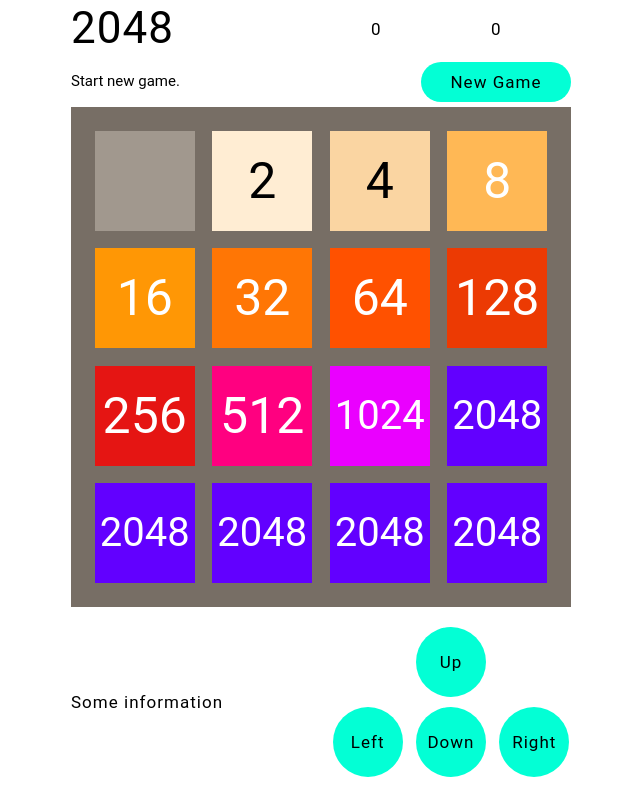
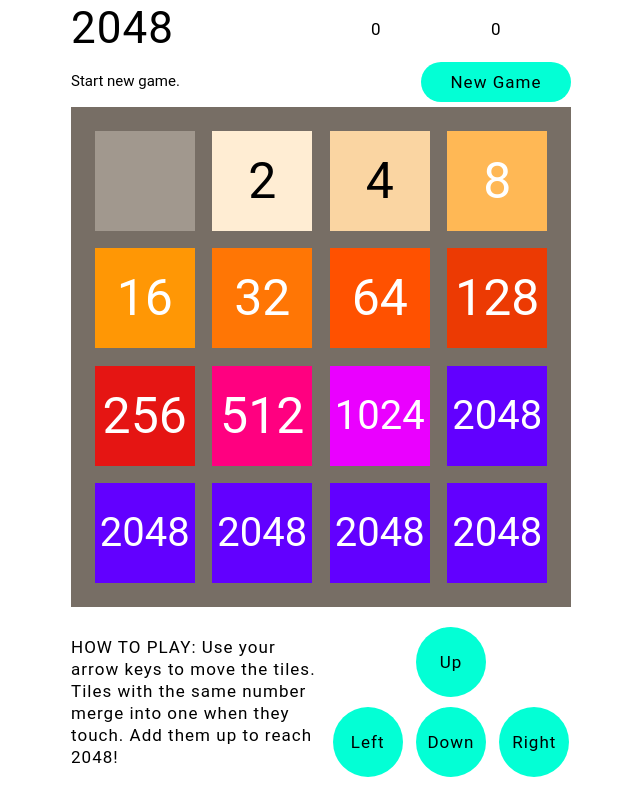
Before and after one commit to I-vasilich-I/react-game, a React app: page / in a window 1280 px wide. Shown: the whole page, without its empty margins (319-959 px from the left). Built offline with nearby package versions, Linux system fonts and the light colour scheme.

Commit message:
feat: footer, board re-rendering

```diff
--- a/src/assets/sass/layouts/_main.scss
+++ b/src/assets/sass/layouts/_main.scss
@@ -23,10 +23,10 @@
   // justify-content: center;
   width: 100px;
   height: 100px;
-  background-color: rgba(238, 228, 218, 0.35);
+  // background-color: rgba(238, 228, 218, 0.35);
   @include font(5rem, 200%, black);
   text-align: center;
-  //padding-top: 15%;
+  // padding-top: 15%;
   &--0 {
     background-color: rgba(238, 228, 218, 0.35);
   }
--- a/src/modules/App.jsx
+++ b/src/modules/App.jsx
@@ -1,15 +1,20 @@
-import React from 'react';
+import React, { useState, useEffect } from 'react';
 import Board from './Board';
 import Header from './Header';
 import Footer from './Footer';
 
-const App = () => (
-  <div className="App">
-    <h1 className="hidden">2048</h1>
-    <Header />
-    <Board />
-    <Footer />
-  </div>
-);
+const App = () => {
+  const [board, setBoard] = useState([...Array(16).keys()]);
+
+
+  return (
+    <div className="App">
+      <h1 className="hidden">2048</h1>
+      <Header />
+      <Board board={board}/>
+      <Footer board={board} setBoard={setBoard} />
+    </div>
+  );
+}
 
 export default App;
--- a/src/modules/Board.jsx
+++ b/src/modules/Board.jsx
@@ -1,9 +1,9 @@
 import React from 'react';
-//import { useState } from 'react';
+import { useState } from 'react';
 
 
-const Board = () => {
-  //const  [tileStyle, setTileStyle] = useState(["tile"]);
+const Board = (props) => {
+  const { board } = props;
 
   const setValue = (id) => {
     if (!id) return '';
@@ -11,22 +11,19 @@ const Board = () => {
     return Math.pow(2, 11);
   }
 
-  const tilesArray = [...Array(16).keys()].map((elem, id) => (
-    // eslint-disable-next-line react/no-array-index-key
-    <div key={id} className={`tile tile--${setValue(id) ? setValue(id) : 0}`}>
-      {setValue(id)}
-    </div>
-  ))
-
   return (
     <main className="main">
       <section className="board">
-          {[...tilesArray]}
+        {board.map((elem, id) => (
+          // eslint-disable-next-line react/no-array-index-key
+          <div key={id} className={`tile tile--${setValue(elem) ? setValue(elem) : 0}`}>
+            {setValue(elem)}
+          </div>
+        ))}
       </section>
     </main>
   )
 
 }
 
-
 export default Board;
--- a/src/modules/Footer.jsx
+++ b/src/modules/Footer.jsx
@@ -1,13 +1,17 @@
 import React from 'react';
 
-const Footer = () => {
+const Footer = (props) => {
+  const { board, setBoard } = props;
 
+  const handleClick = () => {
+    setBoard([...Array(16).keys()].map((elem) => elem = 2));
+  }
 
   return (
     <footer className="footer">
-      <div className="footer__info">Some information</div>
+      <div className="footer__info">HOW TO PLAY: Use your arrow keys to move the tiles. Tiles with the same number merge into one when they touch. Add them up to reach 2048!</div>
       <div className="button__container">
-        <button className="button button--arrow item-b">
+        <button className="button button--arrow item-b" onClick={handleClick}>
           Left
         </button>
         <button className="button button--arrow item-a">
```
Also changed, not shown: 4 other files (tests, documents, lock files or other folders).
